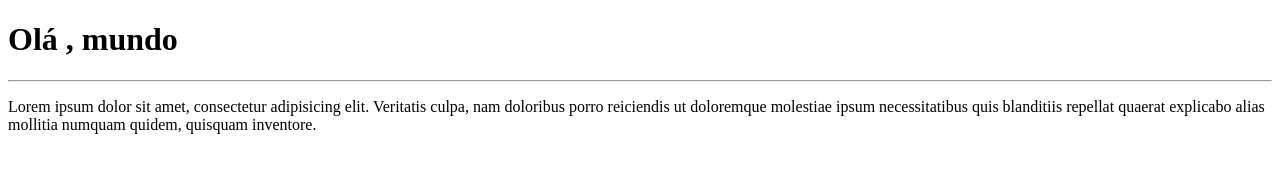
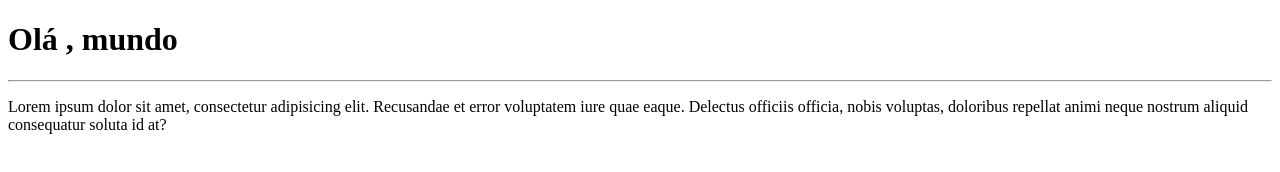
Before and after one commit to pereirafontes/Ola-Mundo, a plain HTML site: page site-exemplo/index.html in a window 1280 px wide. Drawn offline with Linux system fonts and the light colour scheme.

```diff
--- a/site-exemplo/index.html
+++ b/site-exemplo/index.html
@@ -9,6 +9,6 @@
 <body>
     <h1>Olá , mundo</h1>
     <hr>
-    <p>Lorem ipsum dolor sit amet, consectetur adipisicing elit. Veritatis culpa, nam doloribus porro reiciendis ut doloremque molestiae ipsum necessitatibus quis blanditiis repellat quaerat explicabo alias mollitia numquam quidem, quisquam inventore.</p>
+    <p>Lorem ipsum dolor sit amet, consectetur adipisicing elit. Recusandae et error voluptatem iure quae eaque. Delectus officiis officia, nobis voluptas, doloribus repellat animi neque nostrum aliquid consequatur soluta id at?</p>
 </body>
 </html>
```
